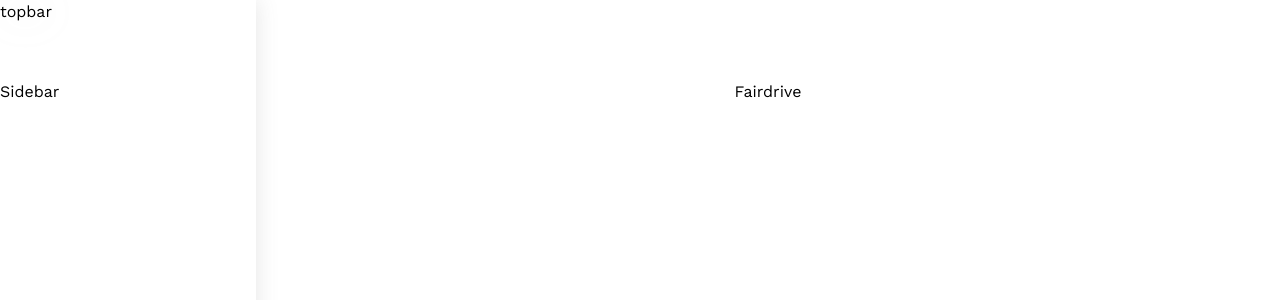
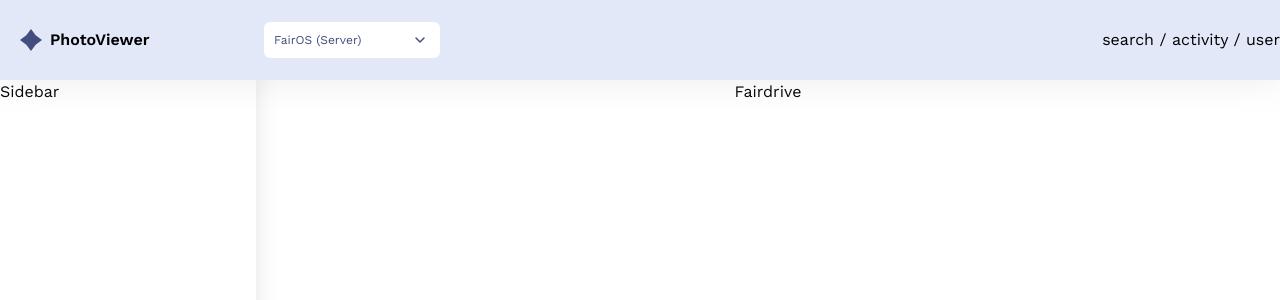
Before and after one commit to tamas6/fairdrive-apps-photoalbum, a Next.js app: page / in a window 1280 px wide. Shown: the top 300 px of the page. Built offline with nearby package versions, Linux system fonts and the light colour scheme.

Commit message:
add dropdown to topbar

```diff
--- /dev/null
+++ b/components/Dropdown/index.tsx
@@ -0,0 +1,17 @@
+import { ReactNode } from 'react';
+import ChevronDown from 'assets/chevron-down.svg';
+
+type Props = {
+  children: ReactNode;
+};
+
+const Dropdown = ({ children }: Props) => {
+  return (
+    <button className="w-44 text-xs flex items-center justify-between text-purple bg-white rounded-md px-2.5 py-2.5 text-left">
+      <span>{children}</span>
+      <ChevronDown className="float-right mr-1" />
+    </button>
+  );
+};
+
+export default Dropdown;
--- a/components/Topbar/index.tsx
+++ b/components/Topbar/index.tsx
@@ -1,11 +1,27 @@
+import Link from 'next/link';
 import classes from './Topbar.module.scss';
+import Dropdown from 'components/Dropdown';
+import Logo from 'assets/logo.svg';
 
 const Topbar = () => {
   return (
     <header
-      className={`fixed flex top-0 left-0 right-0 z-10 h-20 ${classes.root}`}
+      className={`fixed flex top-0 left-0 right-0 z-10 h-20 bg-gray ${classes.root}`}
     >
-      topbar
+      <div className="w-64 pl-5">
+        <Link href="/">
+          <a className="flex items-center h-full">
+            <Logo />
+            <span className="ml-2 font-semibold text-base">PhotoViewer</span>
+          </a>
+        </Link>
+      </div>
+      <div className="flex-grow flex items-center justify-between">
+        <div className="pl-2">
+          <Dropdown>FairOS (Server)</Dropdown>
+        </div>
+        <div>search / activity / user</div>
+      </div>
     </header>
   );
 };
```
Also changed, not shown: assets/chevron-down.svg (added), assets/logo.svg (added), components/Button/index.tsx (added).
